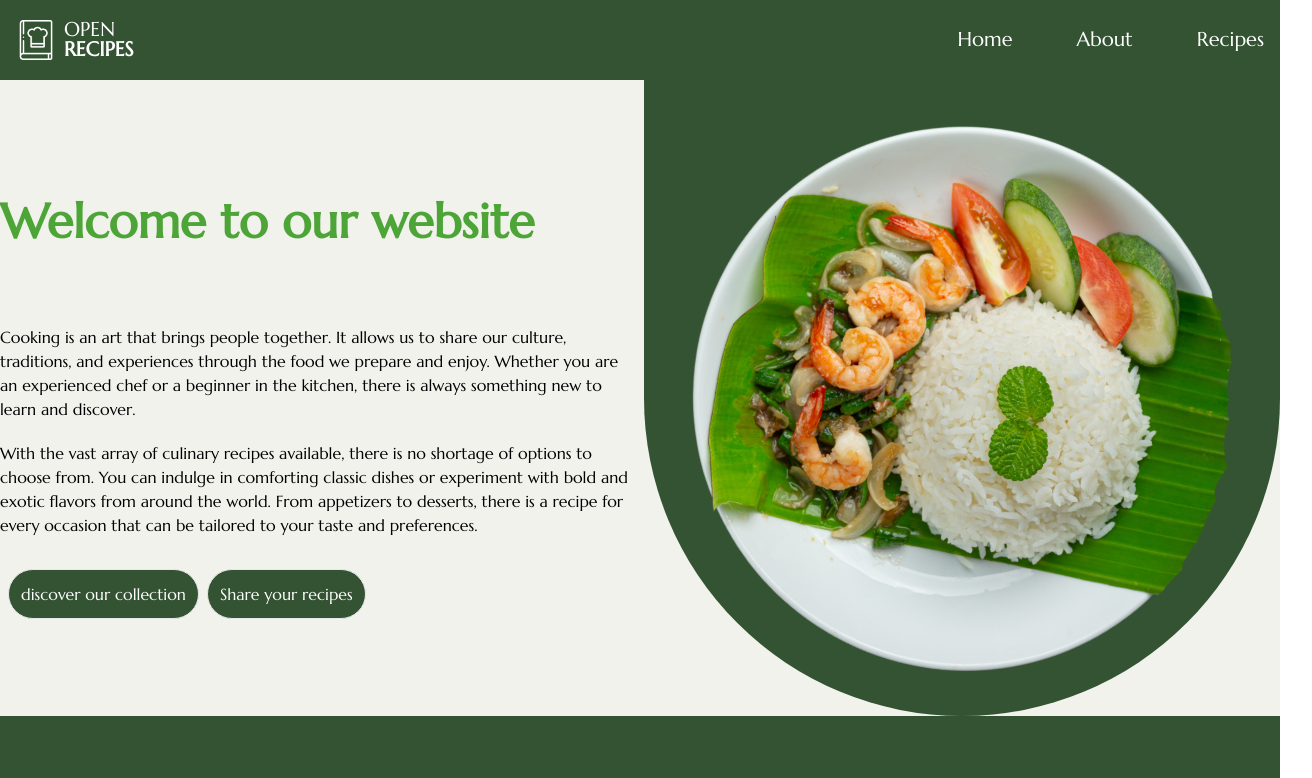
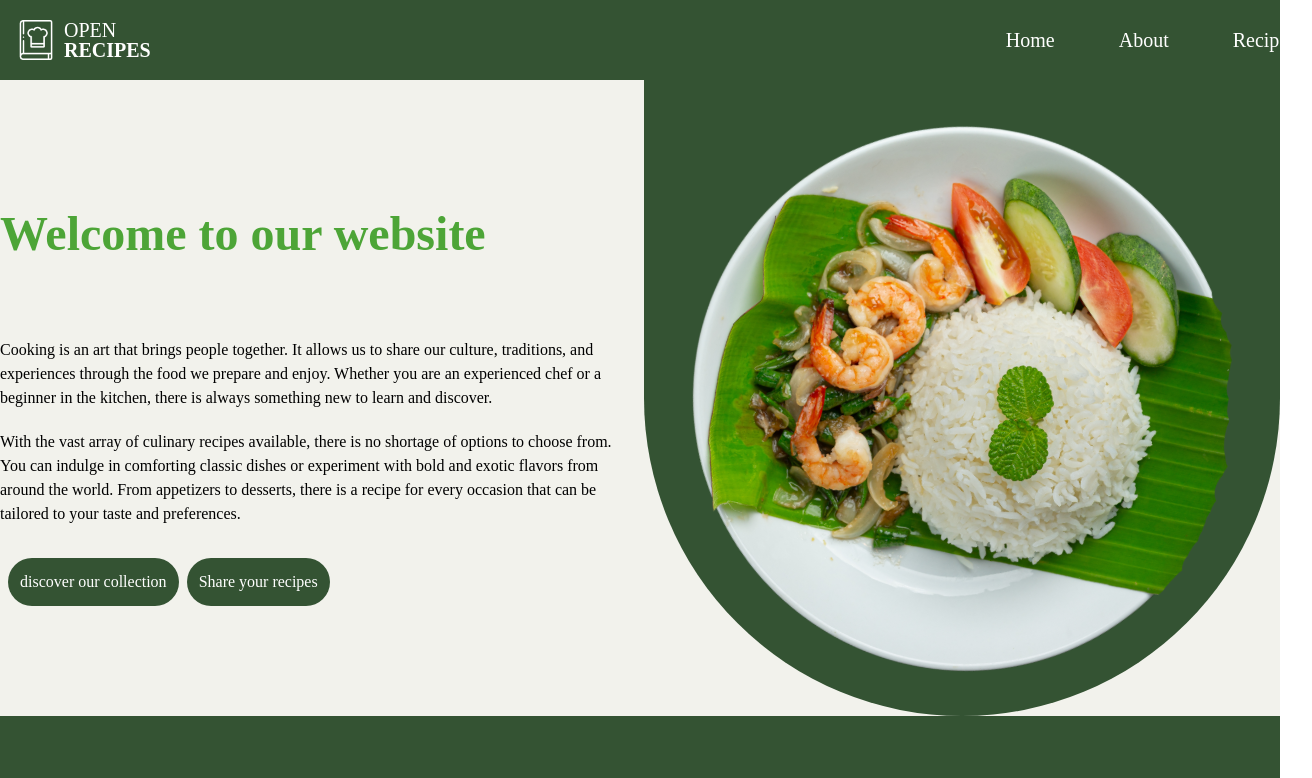
Before and after one commit to Godjeksatouu/Livre-de-recettes, a React (Vite) app: page / in a window 1280 px wide. Shown: the top 778 px of the page, 1312 px wide, since content can reach past the window. Built offline with nearby package versions, Linux system fonts and the light colour scheme.

Commit message:
correct media

```diff
--- a/src/styles/output.css
+++ b/src/styles/output.css
@@ -1,15 +1,4 @@
-@import url("https://fonts.googleapis.com/css2?family=Marcellus&display=swap");
-
-/* Marcellus font */
-
-/* ! tailwindcss v3.4.0 | MIT License | https://tailwindcss.com */
-
-/*
-1. Prevent padding and border from affecting element width. (https://github.com/mozdevs/cssremedy/issues/4)
-2. Allow adding a border to an element by just adding a border-width. (https://github.com/tailwindcss/tailwindcss/pull/116)
-*/
-
-*,
+
 ::before,
 ::after {
   box-sizing: border-box;
```
